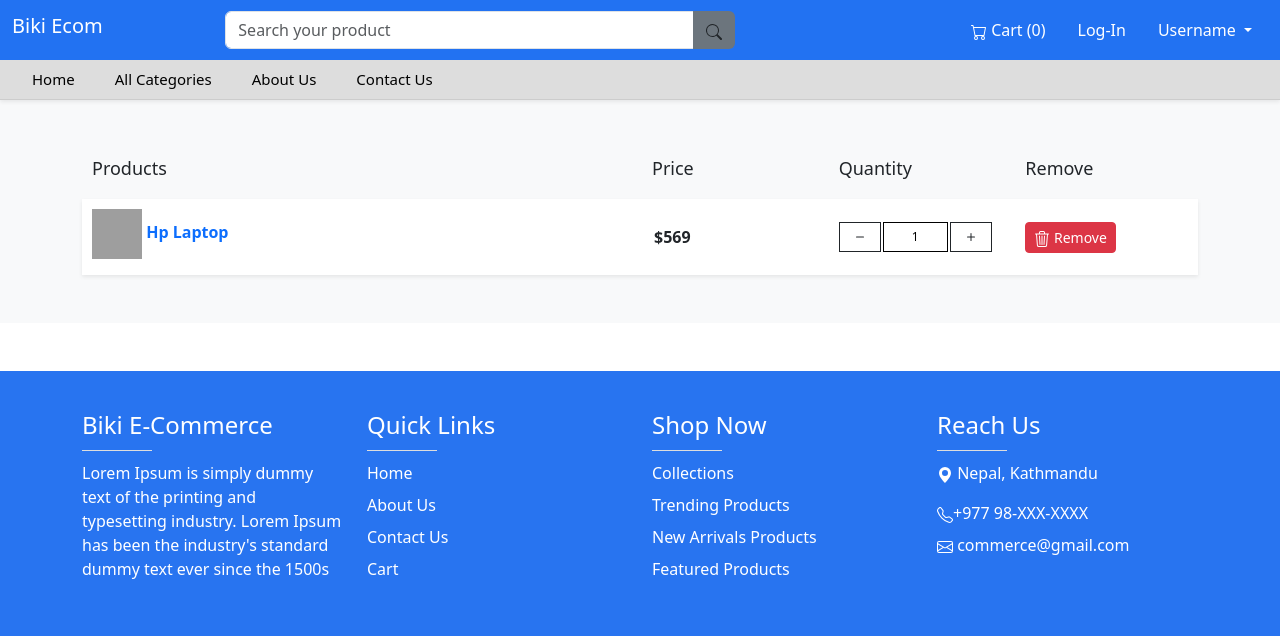
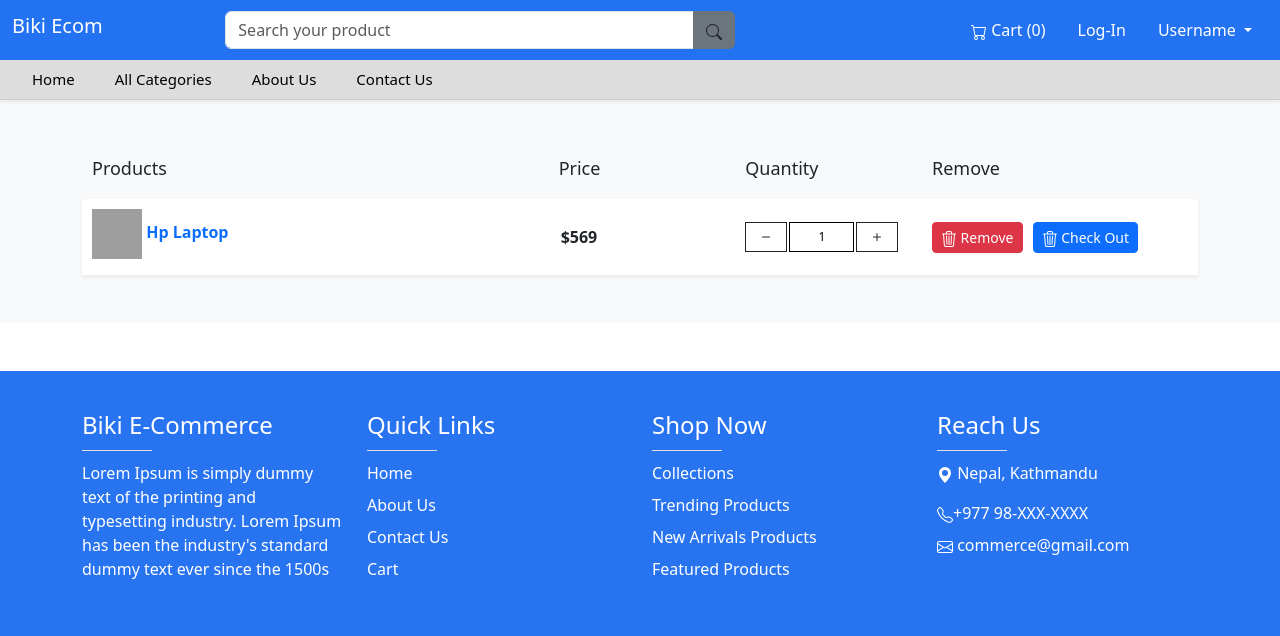
Before and after one commit to BiTech5/commerce-website, a Django app: page /cart/ in a window 1280 px wide. Shown: the top 636 px of the page. Run offline with Django 5.2, Linux system fonts and the light colour scheme; grey boxes are pictures that could not be loaded.

Commit message:
modifying cart and checkout

```diff
--- a/shop/templates/cart.html
+++ b/shop/templates/cart.html
@@ -8,7 +8,7 @@
 
                         <div class="cart-header d-none d-sm-none d-mb-block d-lg-block">
                             <div class="row">
-                                <div class="col-md-6">
+                                <div class="col-md-5">
                                     <h4>Products</h4>
                                 </div>
                                 <div class="col-md-2">
@@ -17,7 +17,7 @@
                                 <div class="col-md-2">
                                     <h4>Quantity</h4>
                                 </div>
-                                <div class="col-md-2">
+                                <div class="col-md-3">
                                     <h4>Remove</h4>
                                 </div>
                             </div>
@@ -25,7 +25,7 @@
 
                         <div class="cart-item">
                             <div class="row">
-                                <div class="col-md-6 my-auto">
+                                <div class="col-md-5 my-auto">
                                     <a href="">
                                         <label class="product-name">
                                             <img src="hp-laptop.jpg" style="width: 50px; height: 50px" alt="">
@@ -50,16 +50,23 @@
                                         </div>
                                     </div>
                                 </div>
-                                <div class="col-md-2 col-5 my-auto">
-                                    <div class="remove">
-                                        <a href="" class="btn btn-danger btn-sm">
+                                <div class="col-md-3 col-5 my-auto">
+                                    <div class="remove" style='display:flex;'>
+                                        <a href="" class="btn btn-danger btn-sm" style="margin-right: 10px;">
                                             <svg xmlns="http://www.w3.org/2000/svg" width="16" height="16" fill="currentColor" class="bi bi-trash3" viewBox="0 0 16 16">
                                                 <path d="M6.5 1h3a.5.5 0 0 1 .5.5v1H6v-1a.5.5 0 0 1 .5-.5M11 2.5v-1A1.5 1.5 0 0 0 9.5 0h-3A1.5 1.5 0 0 0 5 1.5v1H1.5a.5.5 0 0 0 0 1h.538l.853 10.66A2 2 0 0 0 4.885 16h6.23a2 2 0 0 0 1.994-1.84l.853-10.66h.538a.5.5 0 0 0 0-1zm1.958 1-.846 10.58a1 1 0 0 1-.997.92h-6.23a1 1 0 0 1-.997-.92L3.042 3.5zm-7.487 1a.5.5 0 0 1 .528.47l.5 8.5a.5.5 0 0 1-.998.06L5 5.03a.5.5 0 0 1 .47-.53Zm5.058 0a.5.5 0 0 1 .47.53l-.5 8.5a.5.5 0 1 1-.998-.06l.5-8.5a.5.5 0 0 1 .528-.47M8 4.5a.5.5 0 0 1 .5.5v8.5a.5.5 0 0 1-1 0V5a.5.5 0 0 1 .5-.5"/>
-                                              </svg> Remove
+                                            </svg> Remove
+                                        </a>
+                                        <a href="" class="btn btn-primary btn-sm">
+                                            <svg xmlns="http://www.w3.org/2000/svg" width="16" height="16" fill="currentColor" class="bi bi-trash3" viewBox="0 0 16 16">
+                                                <path d="M6.5 1h3a.5.5 0 0 1 .5.5v1H6v-1a.5.5 0 0 1 .5-.5M11 2.5v-1A1.5 1.5 0 0 0 9.5 0h-3A1.5 1.5 0 0 0 5 1.5v1H1.5a.5.5 0 0 0 0 1h.538l.853 10.66A2 2 0 0 0 4.885 16h6.23a2 2 0 0 0 1.994-1.84l.853-10.66h.538a.5.5 0 0 0 0-1zm1.958 1-.846 10.58a1 1 0 0 1-.997.92h-6.23a1 1 0 0 1-.997-.92L3.042 3.5zm-7.487 1a.5.5 0 0 1 .528.47l.5 8.5a.5.5 0 0 1-.998.06L5 5.03a.5.5 0 0 1 .47-.53Zm5.058 0a.5.5 0 0 1 .47.53l-.5 8.5a.5.5 0 1 1-.998-.06l.5-8.5a.5.5 0 0 1 .528-.47M8 4.5a.5.5 0 0 1 .5.5v8.5a.5.5 0 0 1-1 0V5a.5.5 0 0 1 .5-.5"/>
+                                            </svg> Check Out
                                         </a>
                                     </div>
                                 </div>
+
                             </div>
+
                         </div>
 
                     </div>
```
Also changed, not shown: shop/templates/checkout.html (+3 -17 lines).
